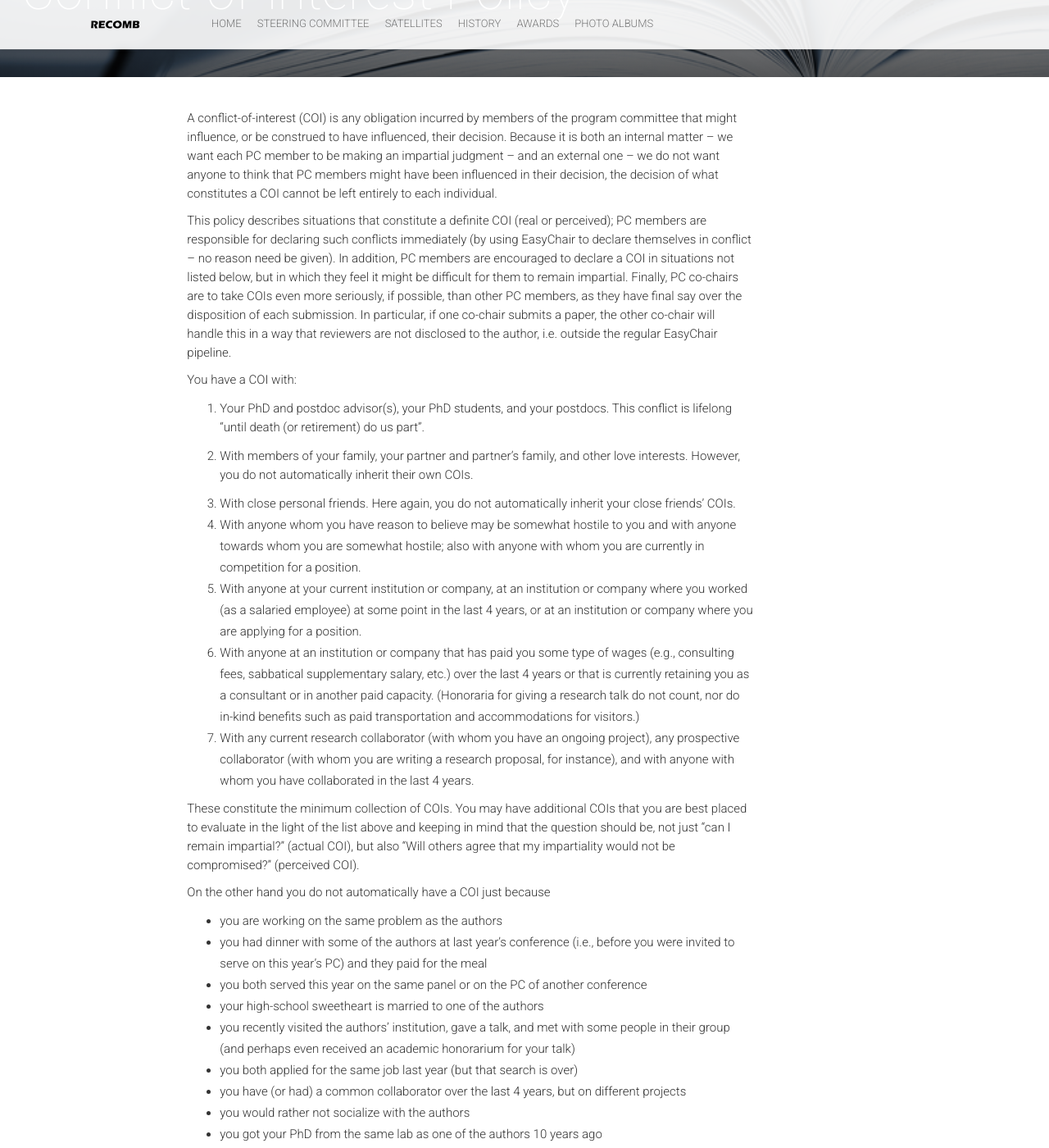
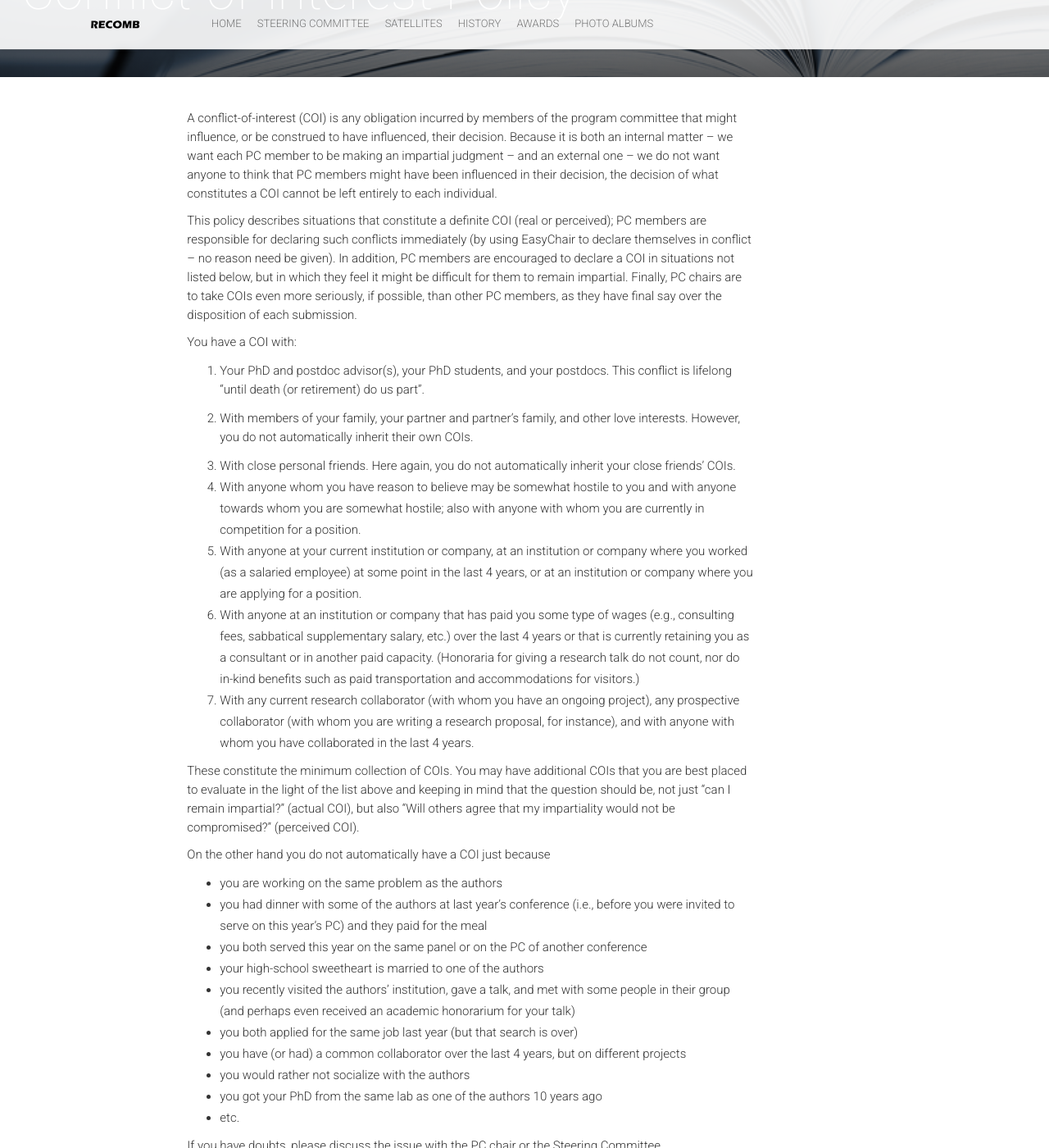
Before and after one commit to recomb-conference/recomb-conference.github.io, a Jekyll site: the page built from coi.md, in a window 1280 px wide and 1400 px high, scrolled down 313 px. Shown: the whole window at 82% size. Built offline with Jekyll 4.4.1, drawn with Linux system fonts in a browser that asks for light colours; nearby versions of some CDN libraries; comment, search, counter and statistics services are not loaded; some of the changed text lies outside the part shown.

Commit message:
coi update

```diff
--- a/coi.md
+++ b/coi.md
@@ -20,11 +20,9 @@ such conflicts immediately (by using EasyChair to declare themselves
 in conflict -- no reason need be given).  In addition, PC members are
 encouraged to declare a COI in situations not listed below, but
 in which they feel it might be difficult for them to remain impartial.
-Finally, PC co-chairs are to take COIs even more seriously, if possible,
+Finally, PC chairs are to take COIs even more seriously, if possible,
 than other PC members, as they have final say over the disposition of
-each submission. In particular, if one co-chair submits a paper, the other
-co-chair will handle this in a way that reviewers are not disclosed to the
-author, i.e. outside the regular EasyChair pipeline.
+each submission.
 
 
 You have a COI with:
```
Also changed, not shown: other parts of coi.md (+1 -1 lines).
